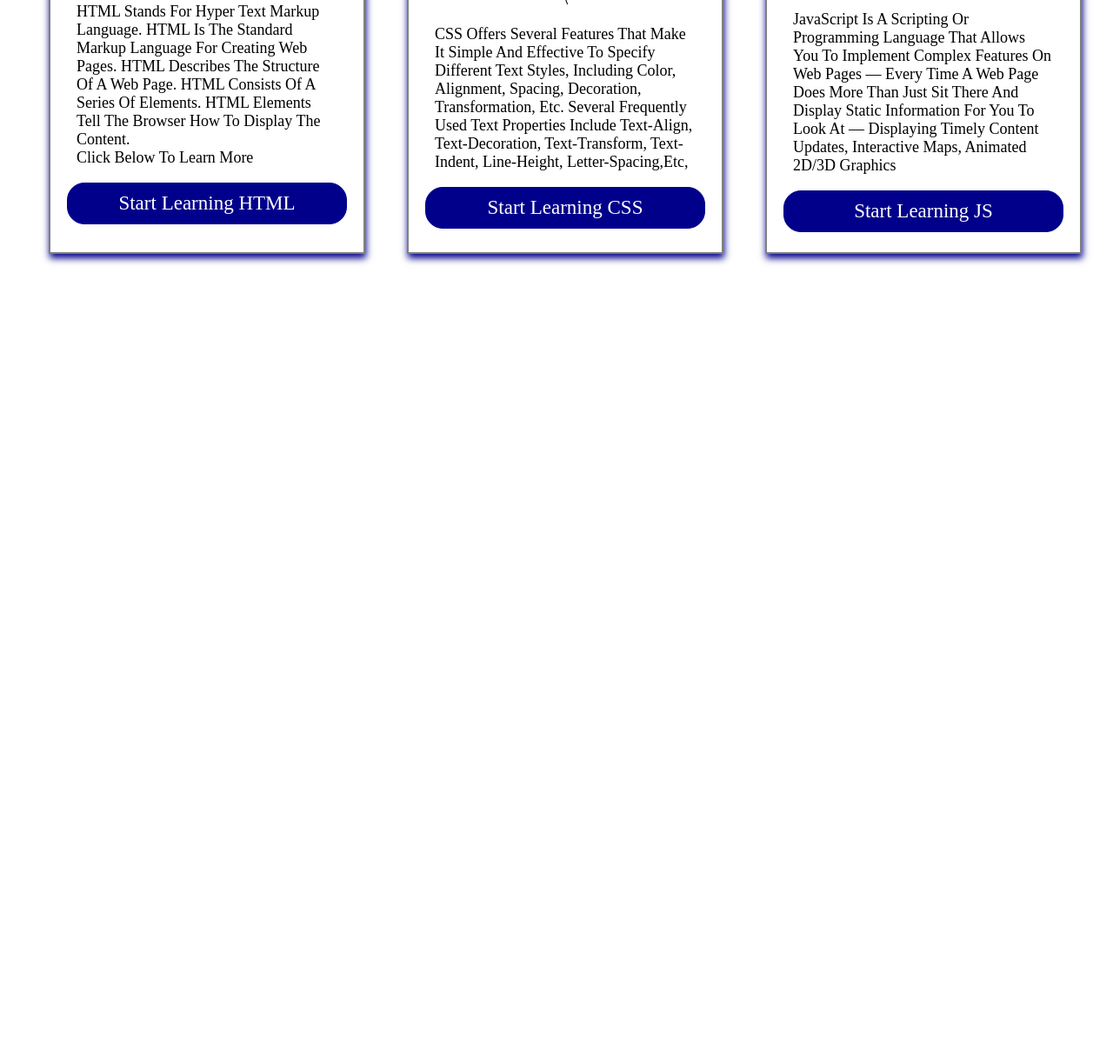
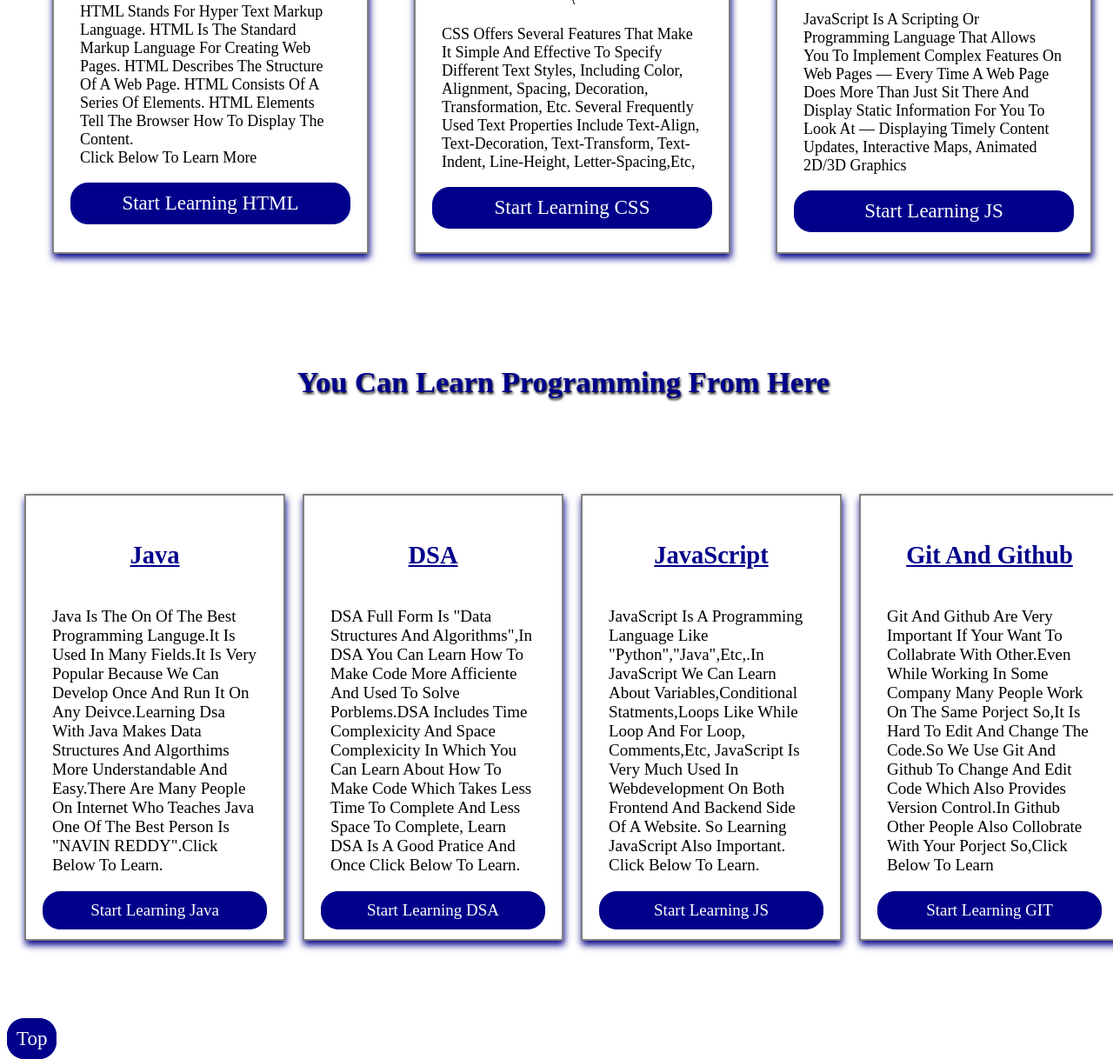
Before and after one commit to Charanrakesh/BasicWebPage, a plain HTML site: page home.html in a window 1280 px wide. Shown: the part 1241-2459 px from the top of the page at 87% size. Before the commit the page ends 1641 px from the top, so only its background shows below. Drawn offline with Linux system fonts and the light colour scheme.

Commit message:
Now i have added youtube viedo

```diff
--- a/home.css
+++ b/home.css
@@ -1,6 +1,7 @@
 body{
     text-transform: capitalize;
     font-size: 23px;
+    animation: animation 1s ease-in-out 0s 1 forwards ;
 }
 .navbar{
     position: fixed;
@@ -157,3 +158,44 @@ body{
     flex-direction: row;
     justify-content: space-evenly;
 }
+.pro{
+    margin-top: 80px;
+    display: flex;
+    flex-direction: column;
+    align-items: center;
+    width: 1500px;
+    height: 450px;
+    border: 2px solid grey;
+    box-shadow: 1px 5px 8px darkblue;
+    font-size: 19px;
+    padding: 30px;
+    margin-left: 20px;
+    margin-bottom: 100px;
+}
+.yt{
+    display: flex;
+    flex-direction: row;
+    justify-content: center;
+}
+.h{
+    color: darkblue;
+    text-decoration: underline;
+}
+.video{
+    display: flex;
+    flex-direction: row;
+    justify-content: center;
+    align-items: center;
+    color: darkblue;
+    text-shadow: 1px 2px 3px black;
+}
+@keyframes animation {
+    0%{
+        width: 50%;
+        height: 50%;
+    }
+    100%{
+        width: 100%;
+        height: 100%;
+    }
+}
--- a/home.html
+++ b/home.html
@@ -62,5 +62,47 @@
             <a href="#" class="start">Start Learning JS</a>
         </div>
     </div>
+    <h2 class="video">You can learn programming from here</h2>
+    <div class="yt">
+        <div class="pro java">
+            <h2 class="h java">Java</h2>
+            <p class="p java">Java is the on of the best programming languge.it is used in many fields.It is
+                very popular because we can develop once and run it on any deivce.Learning dsa with java makes
+                data structures and algorthims more understandable and easy.there are many people on internet
+                who teaches java one of the best person is "NAVIN REDDY".click below to learn.
+            </p>
+            <a class="start" href="https://www.youtube.com/watch?v=BGTx91t8q50&list=PPSV">Start Learning Java</a>
+        </div>
+        <div class="pro dsa">
+            <h2 class="h dsa">DSA</h2>
+            <p class="p dsa">DSA full form is "Data Structures and Algorithms",In DSA you can learn how to make code
+                more afficiente and used to solve porblems.DSA includes Time complexicity and Space complexicity in which
+                you can learn about how to  make code which takes less time to complete and less space to complete,
+                learn DSA is a good pratice and once click below to learn.
+            </p>
+            <a class="start" href="https://www.youtube.com/watch?v=xWLxhF3b5P8&list=PPSV">Start Learning DSA</a>
+        </div>
+        <div class="pro js">
+            <h2 class="h js">JavaScript</h2>
+            <p class="p js">JavaScript is a programming language like "python","java",etc,.In JavaScript we can learn
+                about variables,conditional statments,loops like while loop and for loop, comments,etc, JavaScript is
+                very much used in webdevelopment on both frontend and backend side of a website. so learning JavaScript also important.
+                click below to learn.
+            </p>
+            <a class="start" href="https://www.youtube.com/watch?v=VlPiVmYuoqw&list=PPSV">Start Learning JS</a>
+        </div>
+        <div class="pro git">
+            <h2 class="h git">Git and Github</h2>
+            <p class="p git">Git and Github are very important if your want to collabrate with other.even while working in
+                some company many people work on the same porject so,it is hard to edit and change the code.so we use git and Github
+                to change and edit code which also provides version control.in github other people also collobrate with your porject
+                so,click below to learn
+            </p>
+            <a class="start" href="https://www.youtube.com/watch?v=Ez8F0nW6S-w&list=PPSV">Start Learning GIT</a>
+        </div>
+    </div>
+    <div class="top">
+        <a href="#" class="start">Top</a>
+    </div>
 </body>
 </html>
--- a/home.js
+++ b/home.js
@@ -1,4 +1,4 @@
 function call()
 {
-    alert("Your are on the home page")
+    alert("Your are on the home page");
 }
```
Also changed, not shown: about.css (added, +18 -0 lines), about.html (+11 -1 lines).
